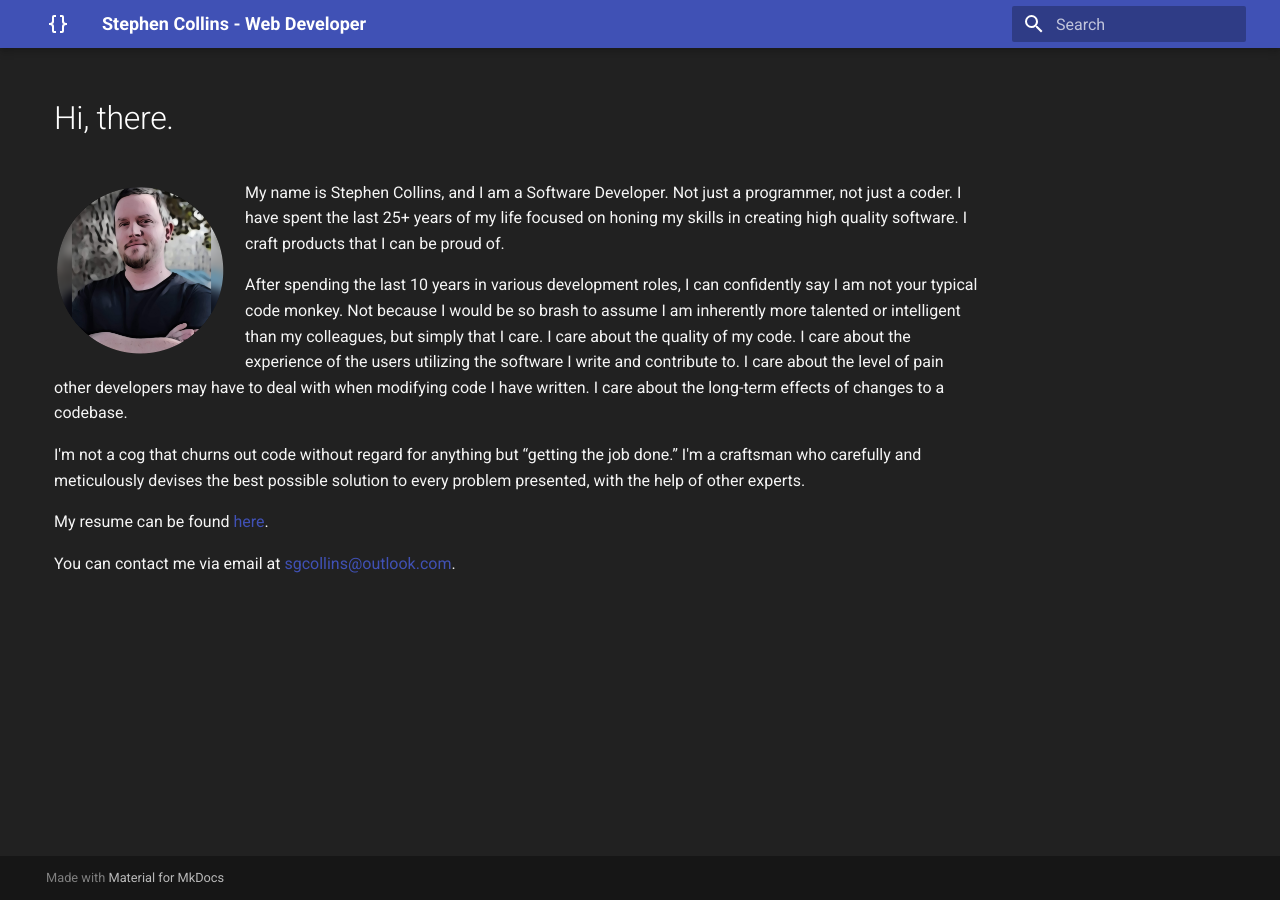
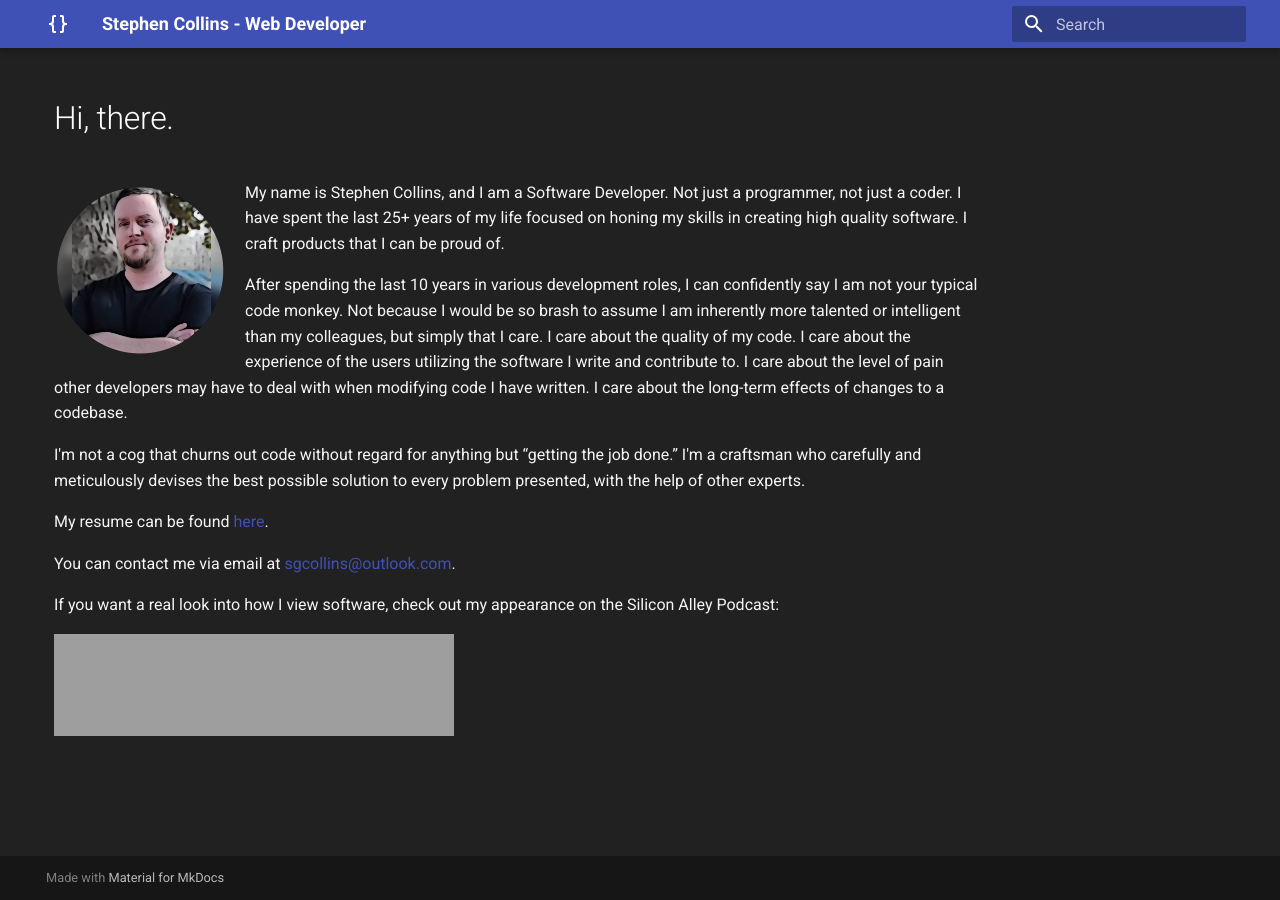
Before and after one commit to nibblesnbits/nibblesnbits.github.io, an MkDocs documentation site: the page built from docs/index.md, in a window 1280 px wide. Built offline with MkDocs 1.6.1 and Material for MkDocs 9.7.7, drawn with Linux system fonts in a browser that asks for light colours; grey boxes are pictures that could not be loaded.

```diff
--- a/docs/index.md
+++ b/docs/index.md
@@ -9,3 +9,7 @@ I'm not a cog that churns out code without regard for anything but “getting th
 My resume can be found [here](https://1drv.ms/w/s!ArxTyUlsh6vMgbxFzD6wgC6J04BLjw?e=2hj5Ck){: target=_blank }.
 
 You can contact me via email at [sgcollins@outlook.com](mailto:sg.collins@outlook.com).
+
+If you want a real look into how I view software, check out my appearance on the Silicon Alley Podcast:
+
+<iframe src="https://anchor.fm/silicon-alley/embed/episodes/The-Human-Side-of-Software--Stephen-Collins--Founder-of-Double-Precision-Software-enmbh3" height="102px" width="400px" frameborder="0" scrolling="no"></iframe>
--- a/mkdocs.yml
+++ b/mkdocs.yml
@@ -4,7 +4,6 @@ nav:
   - "Hi, there.": "index.md"
   - "Bio": "bio.md"
   - "Links": "links.md"
-  - "Media": "media.md"
 
 theme:
   icon:
```
Also changed, not shown: docs/media.md (deleted, +0 -3 lines).
